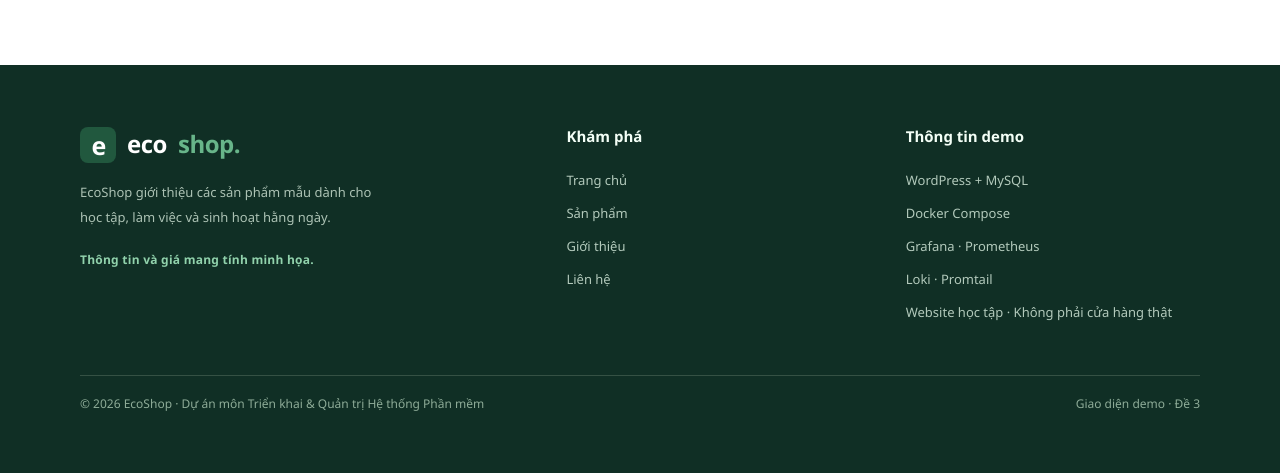
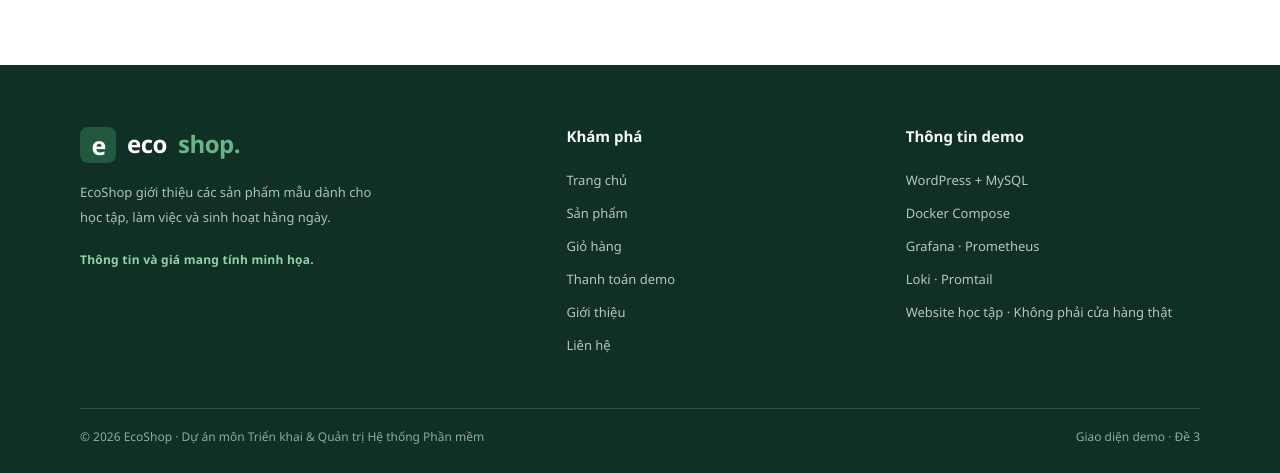
Before and after one commit to dtc245160041-create/DTC245160041-ecoshop-de3, a WordPress theme: template site/ecoshop-studio/page.php in a window 1280 px wide. Shown: the part 382-855 px from the top of the page. Before the commit the page ends 793 px from the top, so only its background shows below. Run offline with PHP 8.4 and a stand-in for WordPress, Linux system fonts and the light colour scheme; the site name, menu and one post (Sample post) are stand-ins, and other content is empty.

Commit message:
feat(commerce): expose cart links and add-to-cart action in storefront

```diff
--- a/site/ecoshop-studio/footer.php
+++ b/site/ecoshop-studio/footer.php
@@ -10,6 +10,8 @@
       <div><h3 class="footer-heading">Khám phá</h3><div class="footer-links">
         <a href="<?php echo esc_url(home_url('/')); ?>">Trang chủ</a>
         <a href="<?php echo esc_url(eco_demo_navigation('san-pham')); ?>">Sản phẩm</a>
+        <a href="<?php echo esc_url(eco_cart_url()); ?>">Giỏ hàng</a>
+        <a href="<?php echo esc_url(eco_cart_url('thanh-toan')); ?>">Thanh toán demo</a>
         <a href="<?php echo esc_url(eco_demo_navigation('gioi-thieu')); ?>">Giới thiệu</a>
         <a href="<?php echo esc_url(eco_demo_navigation('lien-he')); ?>">Liên hệ</a>
       </div></div>
```
